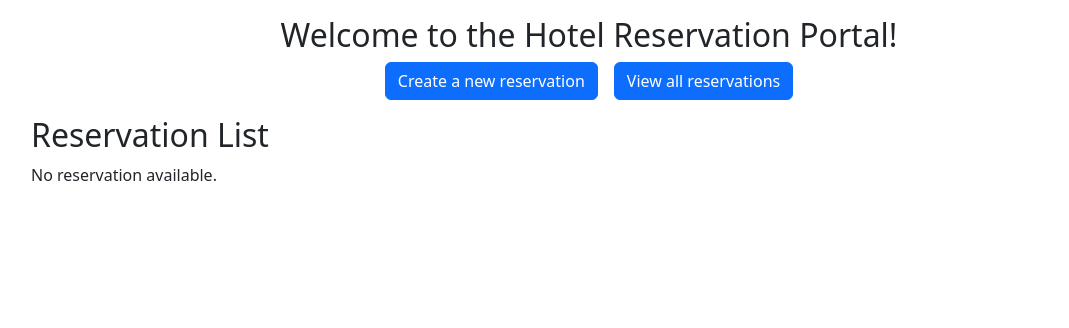
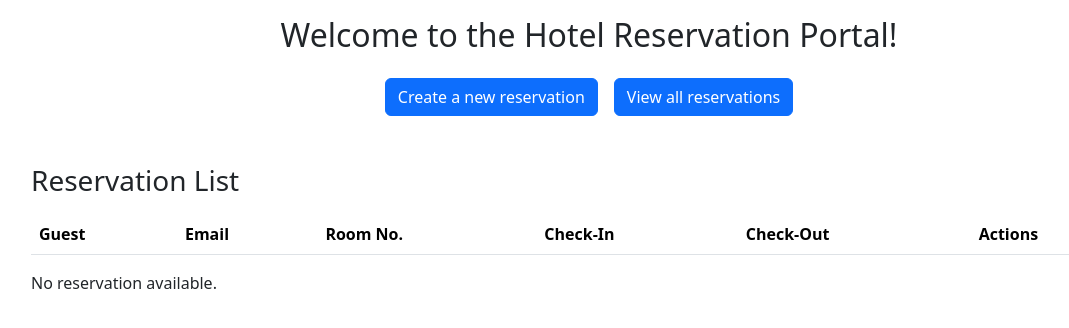
Before and after one commit to fran1014/hotel-app, an Angular app: page /list in a window 1280 px wide. Shown: the top 328 px of the page, without its empty margins (51-1120 px from the left). Built offline with nearby package versions, Linux system fonts and the light colour scheme.

Commit message:
added stilyng table

```diff
--- a/src/app/home/home.component.html
+++ b/src/app/home/home.component.html
@@ -1,5 +1,5 @@
 <div class="text-center my-3">
-    <h2> Welcome to the Hotel Reservation Portal! </h2>
+    <h2 class="mb-4"> Welcome to the Hotel Reservation Portal! </h2>
     <button class="btn btn-primary mx-2" [routerLink]="['/new']" > Create a new reservation</button>
     <button class="btn btn-primary mx-2" [routerLink]="['/list']"  > View all reservations </button>
 </div>
--- a/src/app/reservation-list/reservation-list.component.html
+++ b/src/app/reservation-list/reservation-list.component.html
@@ -1,18 +1,37 @@
 
 <app-home></app-home>
 
-<h2> Reservation List </h2>
+<h3 class="mt-5 mb-3"> Reservation List </h3>
+
+<table class="table table-striped">
+    <thead>
+        <tr>
+            <th>Guest</th>
+            <th>Email</th>
+            <th>Room No.</th>
+            <th>Check-In</th>
+            <th>Check-Out</th>
+            <th> Actions </th>
+        </tr>
+    </thead>
+    <tbody>
+        <tr *ngFor="let reservation of reservations" >
+            <td>  {{reservation.guestName}} </td>
+            <td> {{reservation.guestEmail}} </td>
+            <td> {{reservation.roomNumber}} </td>
+            <td>  {{reservation.checkInDate}} </td>
+            <td>  {{reservation.checkOutDate}}  </td>
+            <td>
+                <button class="btn btn-sm btn-danger mx-1" (click)="deleteReservation('reservation.id')" > Delete </button>
+                <button class="btn btn-sm btn-secondary mx-1"  [routerLink]="['/edit', reservation.id]" > Edit </button>
+            </td>
+
+        </tr>
+    </tbody>
+</table>
 
 <ul *ngIf="reservations.length; else noReservation">
-    <li *ngFor="let reservation of reservations" >
-        Guest: {{reservation.guestName}} <br>
-        Email: {{reservation.guestEmail}} <br>
-        Room No.: {{reservation.roomNumber}} <br>
-        Check-In: {{reservation.checkInDate}} <br>
-        Check-Out: {{reservation.checkOutDate}} <br>
-        <button (click)="deleteReservation('reservation.id')" > Delete </button>
-        <button [routerLink]="['/edit', reservation.id]" > Edit </button>
-    </li>
+
 </ul>
 
 <ng-template #noReservation>
```
